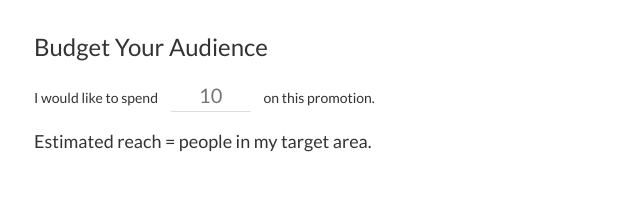
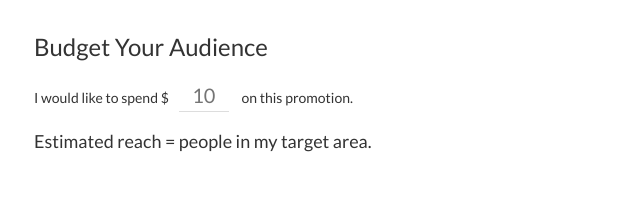
Before and after one commit to andrewborstein/angular-app, a website: page index.html in a window 1280 px wide. Shown: the part 1082-1279 px from the top of the page, 0-640 px from the left. Drawn offline with nearby package versions, Linux system fonts and the light colour scheme; some packages are replaced by stand-ins of ours.

Commit message:
$ to cost

```diff
--- a/index.html
+++ b/index.html
@@ -177,7 +177,7 @@
           <!-- 4. Design -->
           <div class="well" ng-show="tab === 4" id="audience">
             <h3>Budget Your Audience</h3>
-            <p>I would like to spend <input id="number" type="text" placeholder="10"> on this promotion.
+            <p>I would like to spend $<input id="number" type="text" placeholder="10"> on this promotion.
             <h4 class="cost" >Estimated reach = <span id="cost"></span> people in my target area.</h4>
           </div>
 
@@ -229,7 +229,6 @@
         },
         zoom: 13
         });
-
       };
 
     $(document).ready(function(){
@@ -266,7 +265,6 @@
         $('#preview').toggleClass('no-img');
         console.log('no image');
       });
-
     });
   </script>
   </body>
--- a/style.css
+++ b/style.css
@@ -196,7 +196,7 @@ input#number {
   border-bottom: 1px solid #ddd;
   font-size: 20px;
   text-align: center;
-  width: 80px;
+  width: 50px;
   margin: 10px;
 }
 .form-group.search {
```
